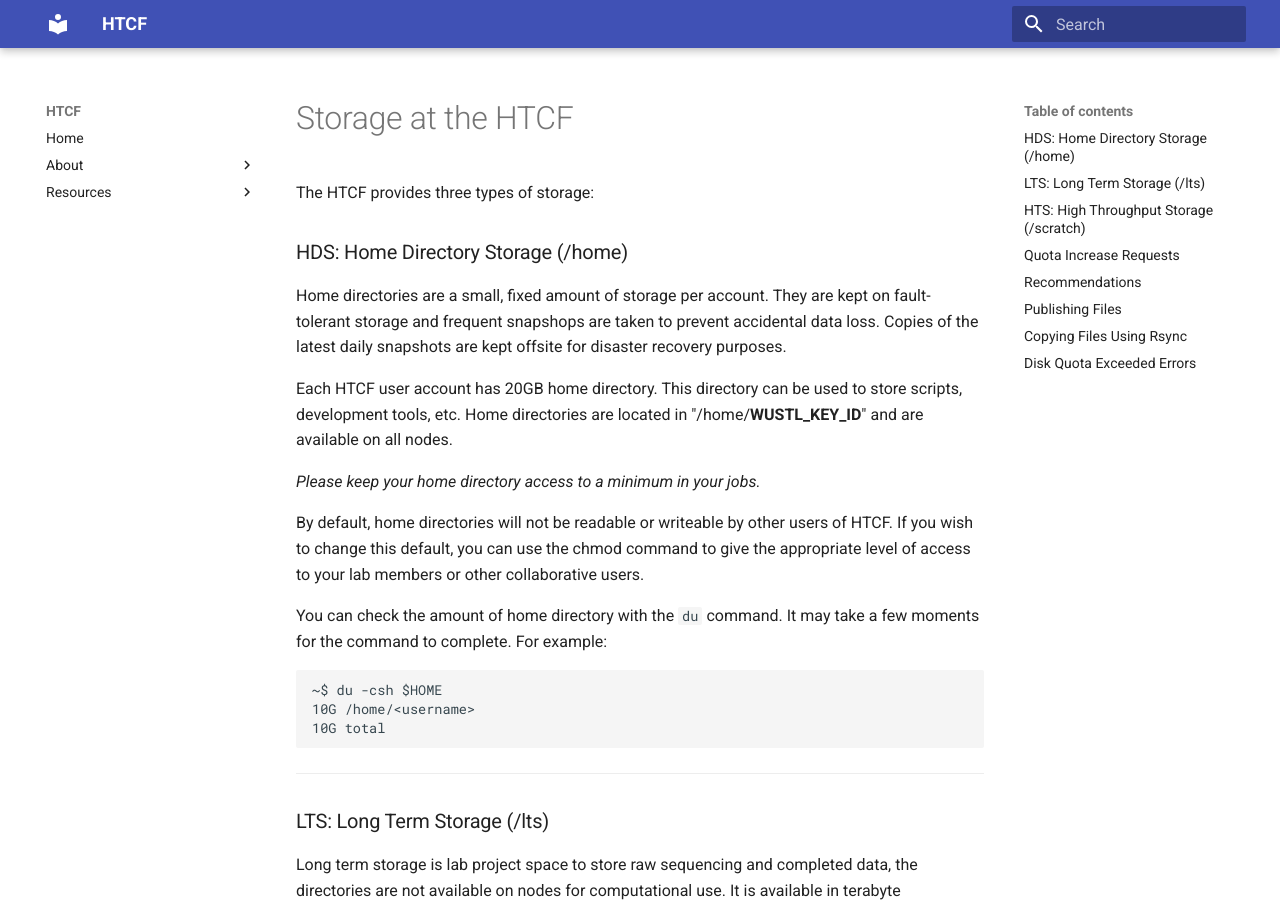
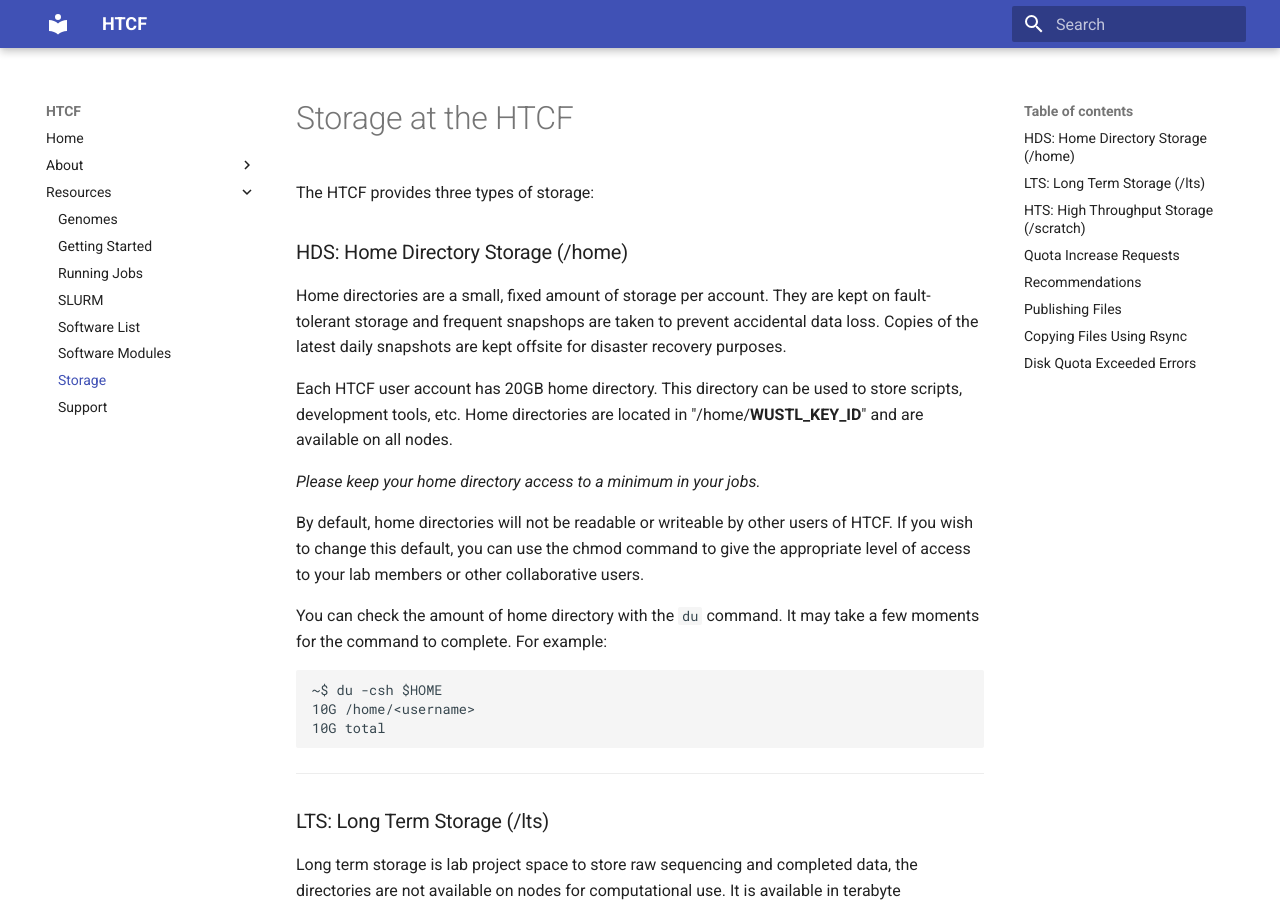
Before and after one commit to htcf/docs, an MkDocs documentation site: the page built from docs/storage/index.md, in a window 1280 px wide and 900 px high. Built offline with MkDocs 1.6.1 and Material for MkDocs 9.7.7, drawn with Linux system fonts in a browser that asks for light colours.

Commit message:
Update mkdocs.yml

```diff
--- a/mkdocs.yml
+++ b/mkdocs.yml
@@ -14,5 +14,5 @@ nav:
   - 'SLURM': 'queue.md'
   - 'Software List': 'softwarelist.md'
   - 'Software Modules': 'software.md'
-  - 'Storage': '/storage/index.md'
+  - 'Storage': 'storage/index.md'
   - 'Support': 'support.md'
```
